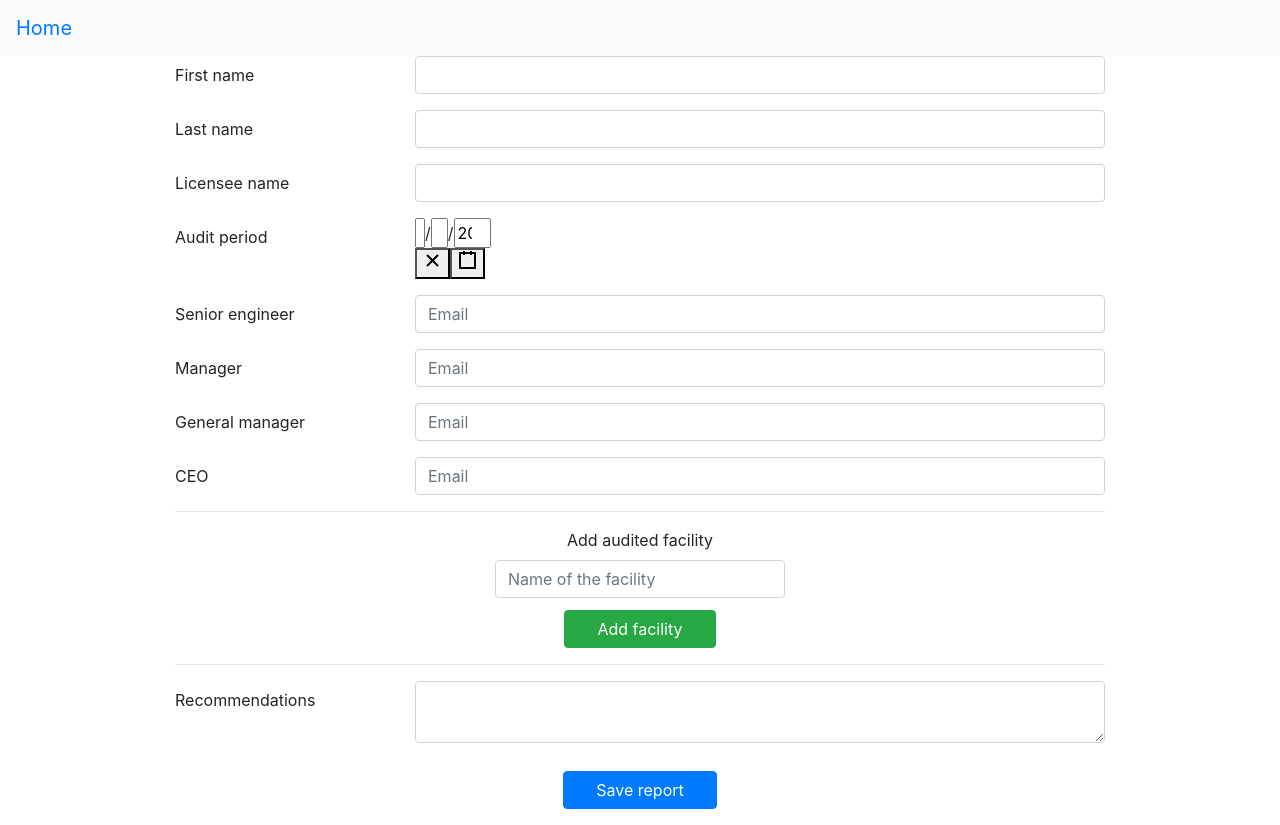
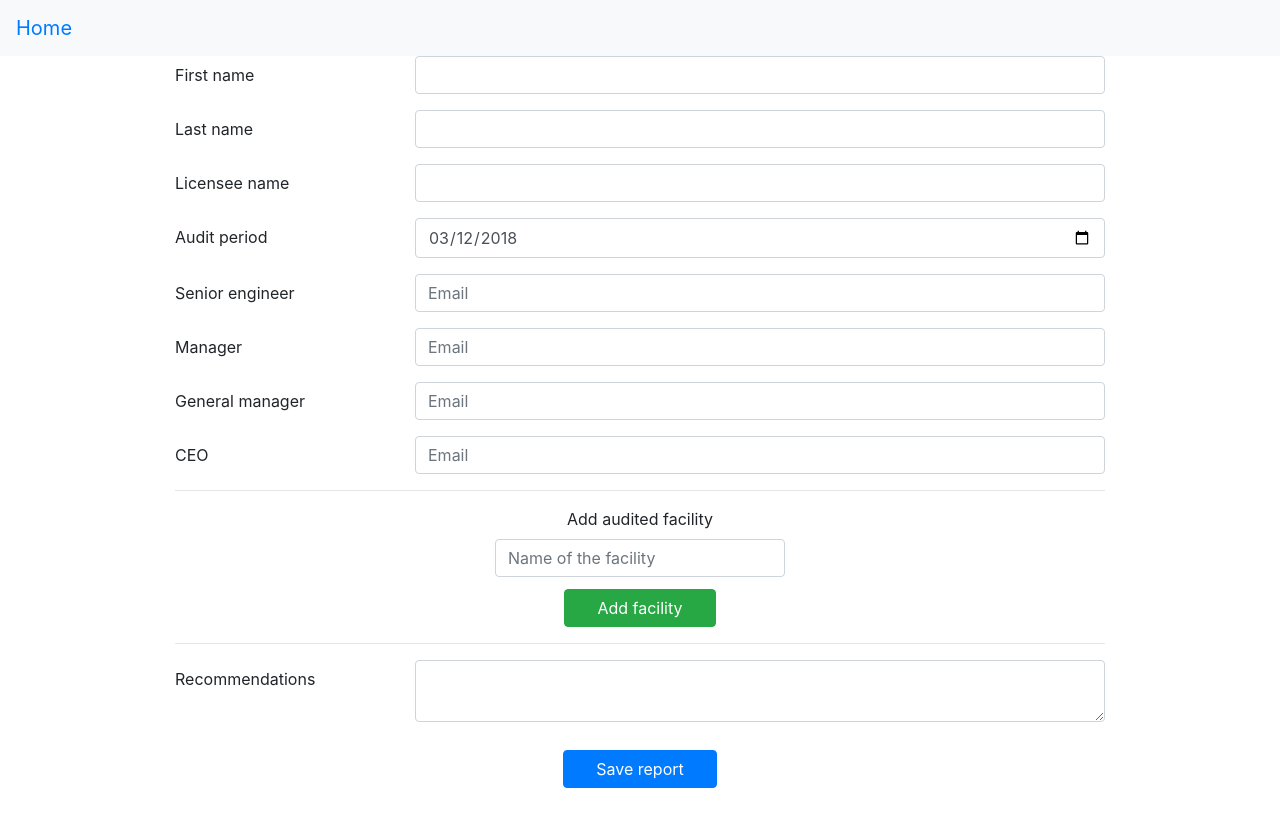
Before and after one commit to MasaSip/compliance-auditing-portal-front-end, a React (Create React App) app: page /create-report in a window 1280 px wide. After the commit the page ends 804 px from the top, so only its background shows below. Built offline with nearby package versions, Linux system fonts and the light colour scheme.

Commit message:
Use reactstrap date picker instead of react-date-picker

```diff
--- a/package.json
+++ b/package.json
@@ -9,7 +9,6 @@
     "node-sass-chokidar": "^1.1.2",
     "npm-run-all": "^4.1.2",
     "react": "^16.2.0",
-    "react-date-picker": "^6.9.1",
     "react-dom": "^16.2.0",
     "react-router-dom": "^4.2.2",
     "react-scripts": "1.1.1",
--- a/src/CreateReportPage.jsx
+++ b/src/CreateReportPage.jsx
@@ -1,6 +1,5 @@
 import React, {Component} from 'react';
-import { Col, Container, Form, FormGroup, Label, Button } from 'reactstrap';
-import DatePicker from 'react-date-picker';
+import { Col, Container, Form, FormGroup, Button } from 'reactstrap';
 
 import FieldGroup from './FieldGroup'
 import AddFacility from './AddFacility';
@@ -36,14 +35,14 @@ function FacilityList({facilities, onChange}) {
 class AddReport extends Component {
     constructor(props) {
         super(props);
+        let today = new Date()
         this.state = {
             value: '',
-            date: new Date(),
+            auditPeriod: today.toISOString().split(/T/)[0],
             facilities: {}
         };
 
         this.handleChange = this.handleChange.bind(this);
-        this.onDateChange = this.onDateChange.bind(this);
         this.updateFacility = this.updateFacility.bind(this);
         this.addFacility = this.addFacility.bind(this);
         this.handleSubmit = this.handleSubmit.bind(this);
@@ -52,12 +51,8 @@ class AddReport extends Component {
     handleChange(event) {
         let stateChange = {};
         stateChange[event.target.id] = event.target.value;
+        console.log(stateChange);
         this.setState(stateChange);
-    }
-
-
-    onDateChange(date) {
-      this.setState({'date': date})
     }
 
     updateFacility(key, facility) {
@@ -126,18 +121,14 @@ class AddReport extends Component {
                         labelFor="licenseeName"
                         onChange={this.handleChange}
                     />
-                    <FormGroup row>
-                        <Label for="auditPeriod" sm={3}>Audit period</Label>
-                        <Col sm={9}>
-                            <DatePicker
-                                id="date"
-                                todayButton={"Today"}
-                                dateFormat="DD/MM/YYYY"
-                                onChange={this.onDateChange}
-                                value={this.state.date}
-                            />
-                        </Col>
-                    </FormGroup>
+                    <FieldGroup
+                        id="auditPeriod"
+                        type="date"
+                        label="Audit period"
+                        labelFor="auditPeriod"
+                        onChange={this.handleChange}
+                        value={this.state.auditPeriod}
+                    />
                     <FieldGroup
                         id="seniorEngineer"
                         type="email"
--- a/src/FieldGroup.jsx
+++ b/src/FieldGroup.jsx
@@ -1,12 +1,13 @@
 import React from 'react';
 import { Col, FormGroup, Label, Input } from 'reactstrap';
 
-function FieldGroup({ id, type, label, labelFor, onChange, placeholder}) {
+function FieldGroup({ id, type, label, labelFor, onChange, placeholder,
+        ...props}) {
     return (
         <FormGroup row>
             <Label for={labelFor}sm={3}>{label}</Label>
                 <Col sm={9}>
-                    <Input
+                    <Input {...props}
                         id={id}
                         type={type}
                         placeholder={placeholder}
--- a/src/styles.scss
+++ b/src/styles.scss
@@ -23,7 +23,6 @@
   padding-right: 2em;
 }
 
-
 form .section-header {
     margin-bottom: $form-group-margin-bottom;
 }
```
Also changed, not shown: 1 other file (tests, documents, lock files or other folders).
